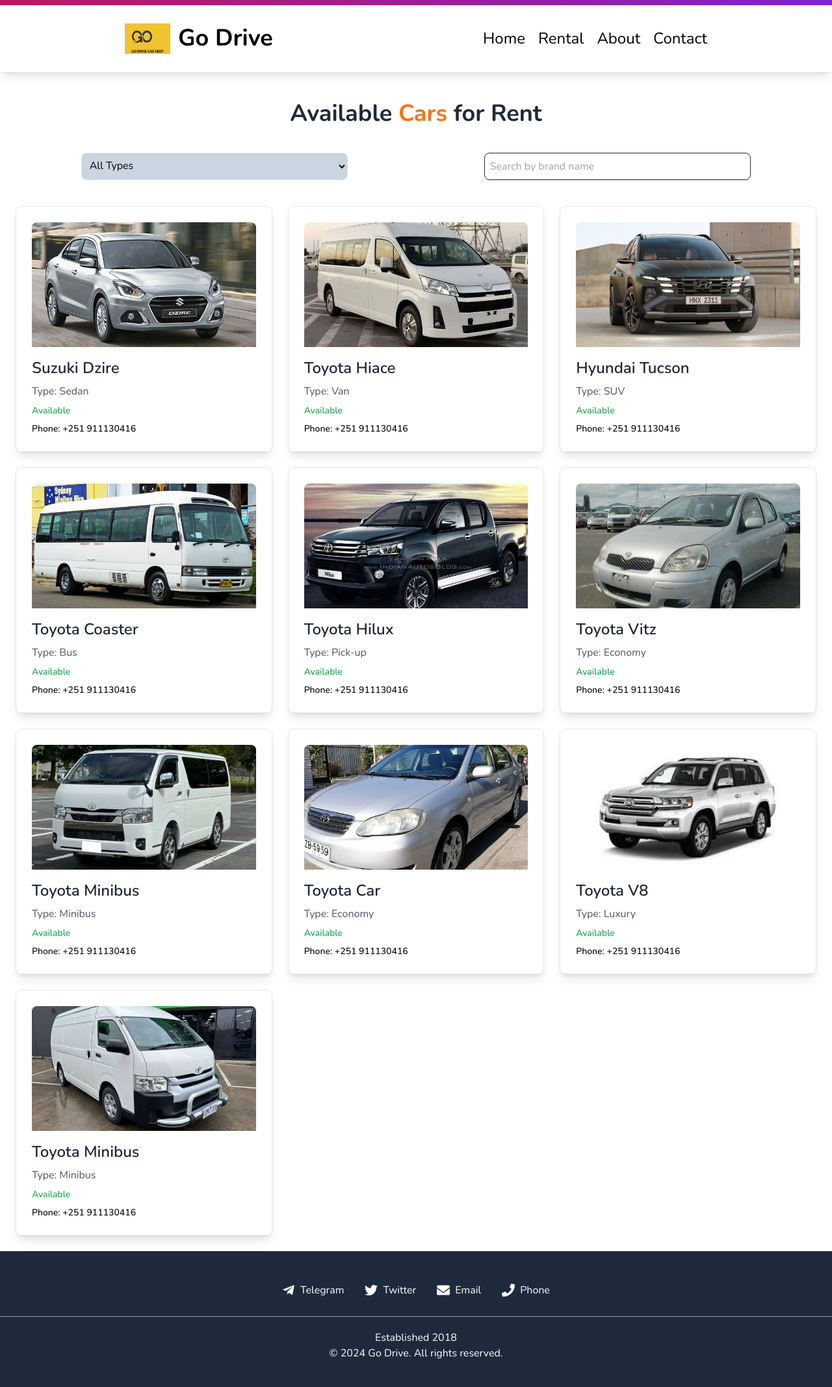
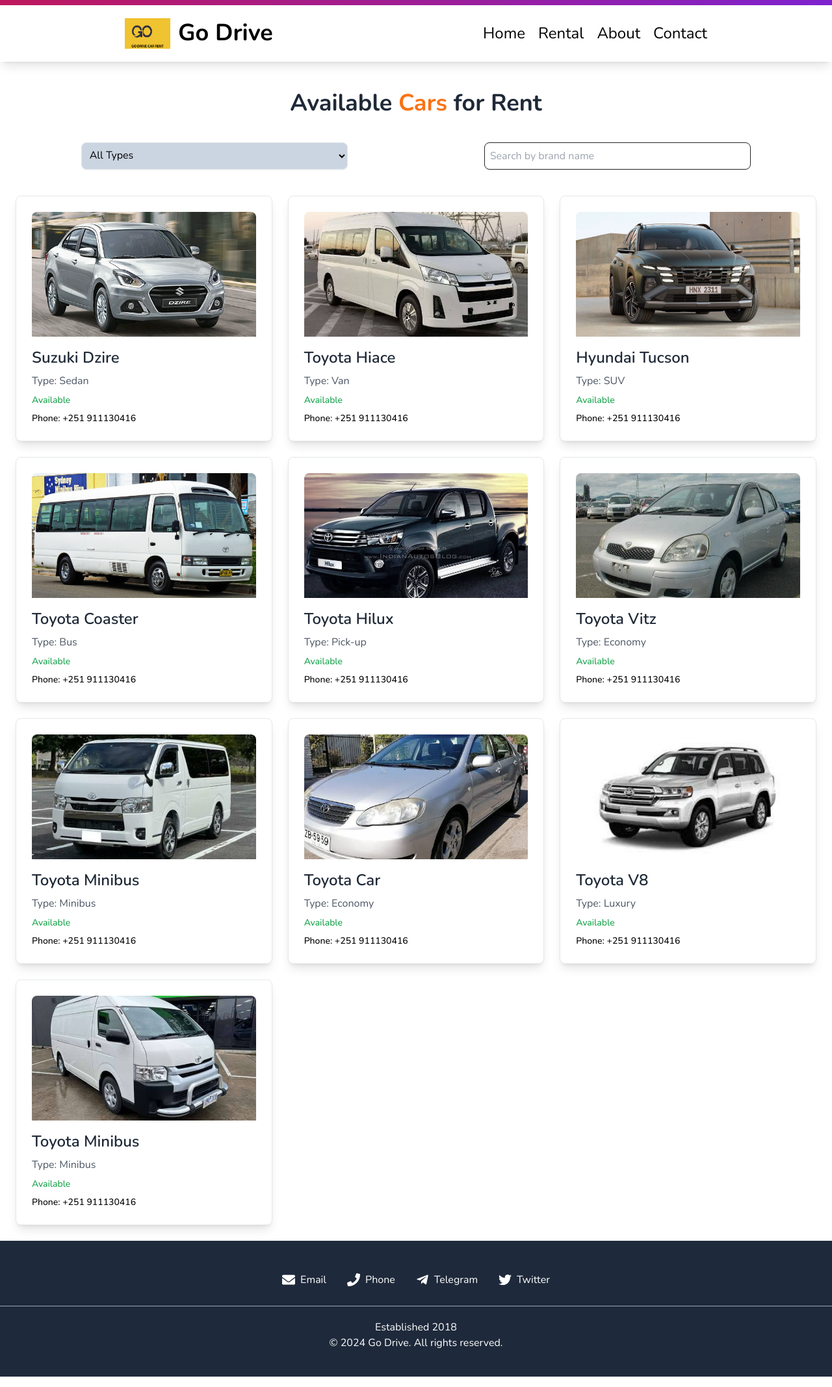
Before and after one commit to Nathan-Dereje-K/Go-Drive, a Next.js app: page /rental in a window 1280 px wide. Shown: the whole page at 65% size. Built offline with nearby package versions, Linux system fonts and the light colour scheme.

Commit message:
"Updated RentalPage, Footer, and Navbar components; added motion dependency and updated package-lock.json and package.json files."

```diff
--- a/app/rental/page.jsx
+++ b/app/rental/page.jsx
@@ -104,7 +104,7 @@
     });
   return (
     <>
-      <div className="container mx-auto p-6 mt-5">
+      <div className="container mx-auto p-6 mt-5 min-h-screen">
         <h1 className="text-4xl font-bold text-gray-800 mb-10 text-center">
           Available <span className="text-orange-500">Cars</span> for Rent
         </h1>
--- a/components/Footer.jsx
+++ b/components/Footer.jsx
@@ -13,6 +13,20 @@
         {/* Flex container for icons and text, responsive on smaller devices */}
         <div className="flex flex-wrap justify-center items-center space-x-4 mb-5">
           <a
+            href="mailto:godriveitservice@gmail.com"
+            className="flex items-center space-x-2 hover:bg-red-500 p-2 rounded transition"
+          >
+            <FaEnvelope className="text-xl" />
+            <span>Email</span>
+          </a>
+          <a
+            href="tel:+251-911-13-04-16"
+            className="flex items-center space-x-2 hover:bg-green-500 p-2 rounded transition"
+          >
+            <FaPhone className="text-xl" />
+            <span>Phone</span>
+          </a>
+          <a
             href="#"
             className="flex items-center space-x-2 hover:bg-blue-500 p-2 rounded transition"
           >
@@ -26,20 +40,6 @@
             <FaTwitter className="text-xl" />
             <span>Twitter</span>
           </a>
-          <a
-            href="mailto:godriveitservice@gmail.com"
-            className="flex items-center space-x-2 hover:bg-red-500 p-2 rounded transition"
-          >
-            <FaEnvelope className="text-xl" />
-            <span>Email</span>
-          </a>
-          <a
-            href="tel:+251-911-13-04-16"
-            className="flex items-center space-x-2 hover:bg-green-500 p-2 rounded transition"
-          >
-            <FaPhone className="text-xl" />
-            <span>Phone</span>
-          </a>
         </div>
         <hr className="border-t border-gray-400 my-5" />
         <div className="text-center">
--- a/components/Navbar.jsx
+++ b/components/Navbar.jsx
@@ -14,9 +14,9 @@
   return (
     <>
       {/* outer nav */}
-      <div className="py-2 shadow-lg bg-white w-full">
+      <div className="py-1 shadow-lg bg-white w-full sticky top-0 z-50 ">
         {/* inside nav */}
-        <div className="flex justify-between  mt-5 mb-5 ml-5 mr-5 lg:ml-48 lg:mr-48 text-black">
+        <div className="flex justify-between  mt-4 mb-4 ml-3 mr-3 lg:ml-48 lg:mr-48 text-black">
           <div className="flex gap-3 items-center">
             {/* Logo */}
             <div>
@@ -28,7 +28,9 @@
               />
             </div>
             <span>
+              <Link href={"/"}>
                 <h1 className="text-4xl font-bold">Go Drive</h1>
+              </Link>
             </span>
           </div>
           {/* Menu for larger screens */}
@@ -50,13 +52,13 @@
           <div className="lg:hidden flex justify-center items-center">
             {isMenuOpen ? (
               <FaTimes
-                size={30}
+                size={25}
                 onClick={toggleMenu}
                 className="cursor-pointer"
               />
             ) : (
               <FaBars
-                size={30}
+                size={25}
                 onClick={toggleMenu}
                 className="cursor-pointer"
               />
@@ -65,6 +67,7 @@
         </div>
         {/* Menu for smaller screens */}
         {isMenuOpen && (
+          <>
             <ul className="lg:hidden flex flex-col gap-4 items-center text-2xl cursor-pointer">
               <Link href={"/"}>
                 <li className="hover:text-orange-600">Home</li>
@@ -79,6 +82,7 @@
                 <li className="hover:text-orange-600">Contact</li>
               </Link>
             </ul>
+          </>
         )}
       </div>
     </>
--- a/package.json
+++ b/package.json
@@ -9,6 +9,7 @@
     "lint": "next lint"
   },
   "dependencies": {
+    "motion": "^11.12.0",
     "next": "14.1.3",
     "react": "^18",
     "react-dom": "^18",
```
Also changed, not shown: 1 other file (tests, documents, lock files or other folders). Lines whose indentation alone changed are shown as unchanged.
